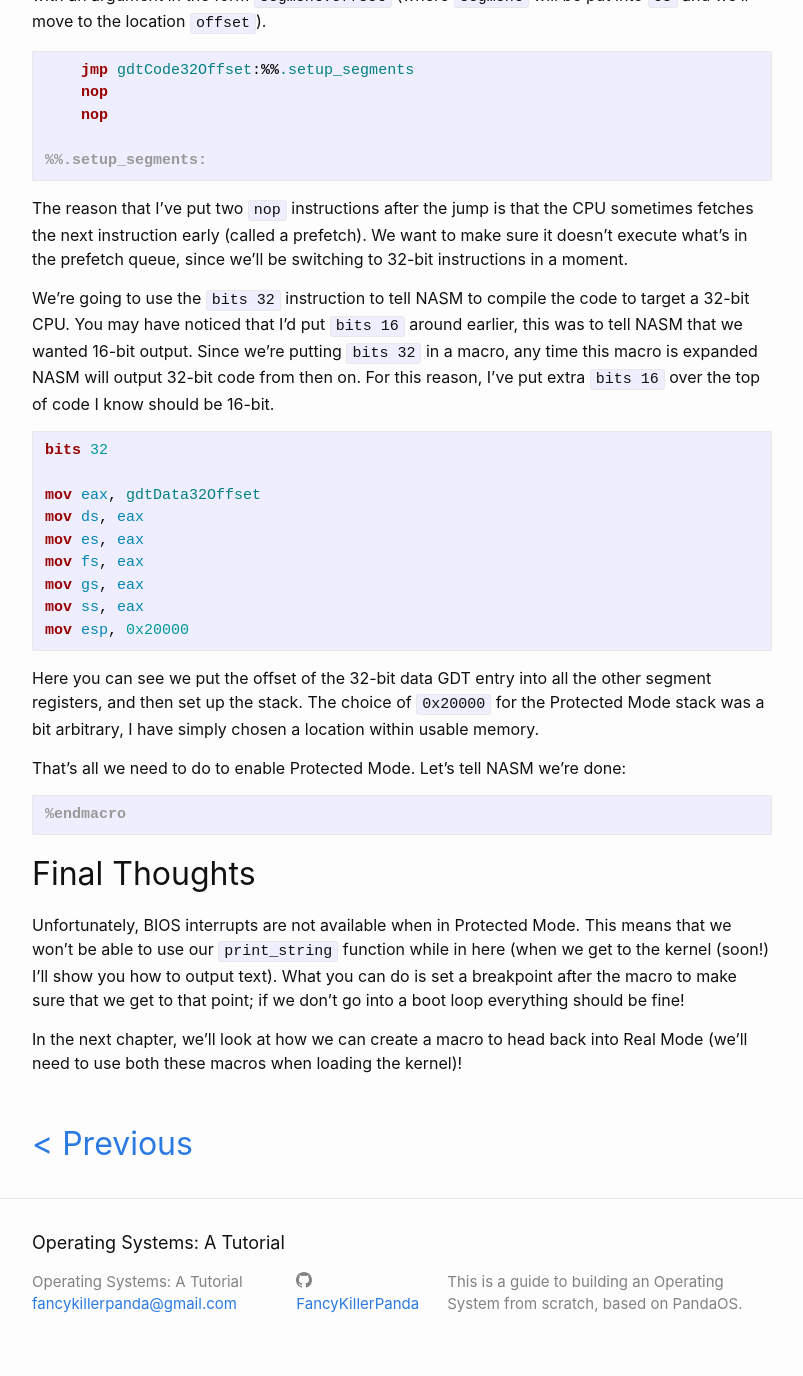
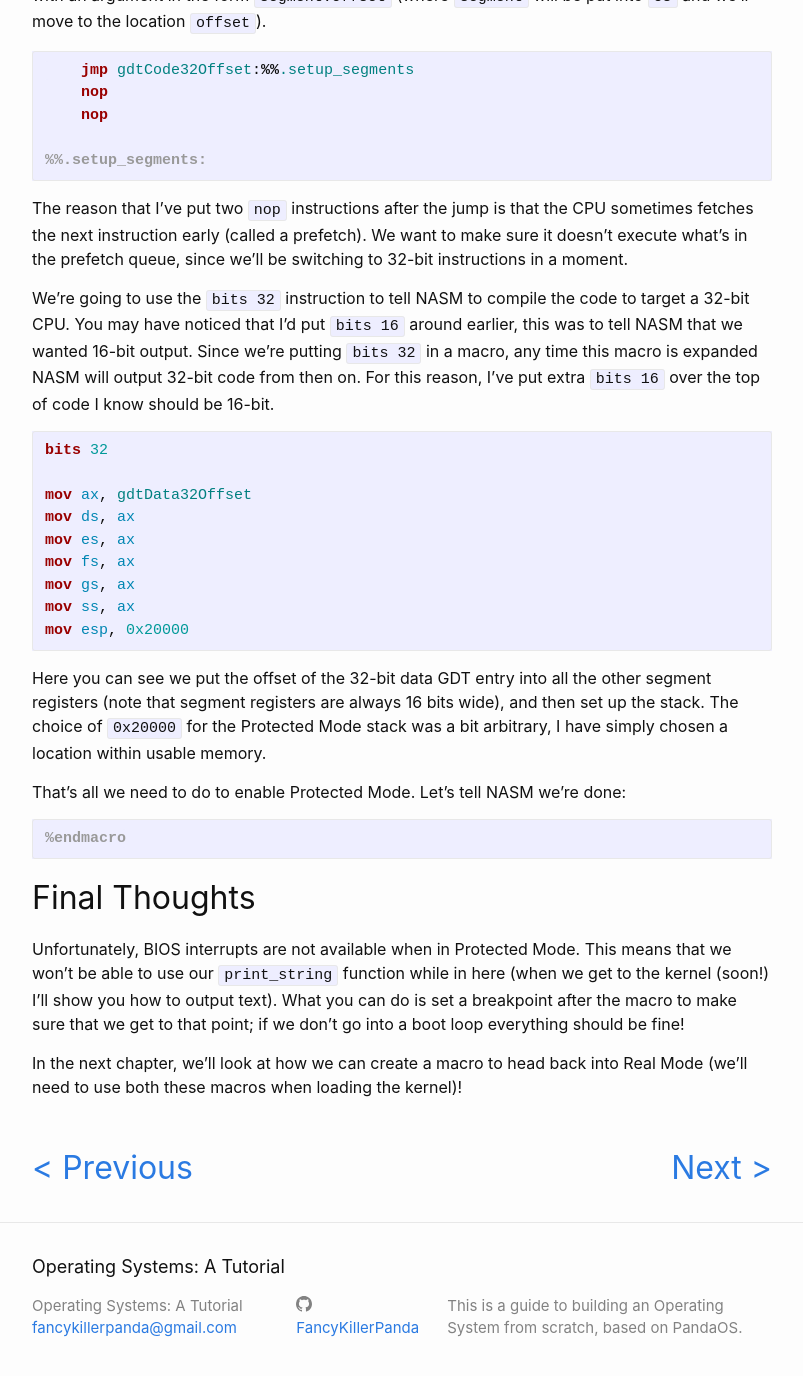
Before and after one commit to FancyKillerPanda/OS-Tutorial, a Jekyll site: the page built from docs/fkp_collections/_02_bootloader/14 - Protected Mode.md, in a window 1280 px wide and 1400 px high, scrolled down 2002 px. Shown: the top 1376 px of the window, without its empty margins (238-1041 px from the left). Built offline with Jekyll 4.4.1, drawn with Linux system fonts in a browser that asks for light colours.

````diff
--- a/docs/fkp_collections/_02_bootloader/14 - Protected Mode.md
+++ b/docs/fkp_collections/_02_bootloader/14 - Protected Mode.md
@@ -77,16 +77,16 @@
 ```nasm
 bits 32
 
-mov eax, gdtData32Offset
-mov ds, eax
-mov es, eax
-mov fs, eax
-mov gs, eax
-mov ss, eax
+mov ax, gdtData32Offset
+mov ds, ax
+mov es, ax
+mov fs, ax
+mov gs, ax
+mov ss, ax
 mov esp, 0x20000
 ```
 
-Here you can see we put the offset of the 32-bit data GDT entry into all the other segment registers, and then set up the stack. The choice of `0x20000` for the Protected Mode stack was a bit arbitrary, I have simply chosen a location within usable memory.
+Here you can see we put the offset of the 32-bit data GDT entry into all the other segment registers (note that segment registers are always 16 bits wide), and then set up the stack. The choice of `0x20000` for the Protected Mode stack was a bit arbitrary, I have simply chosen a location within usable memory.
 
 That's all we need to do to enable Protected Mode. Let's tell NASM we're done:
 
````
Also changed, not shown: docs/fkp_collections/_02_bootloader/15 - Back To Real Mode.md (added, +98 -0 lines), docs/assets/02-15 (Back To Real Mode) Output.png (added), 2 other files.
